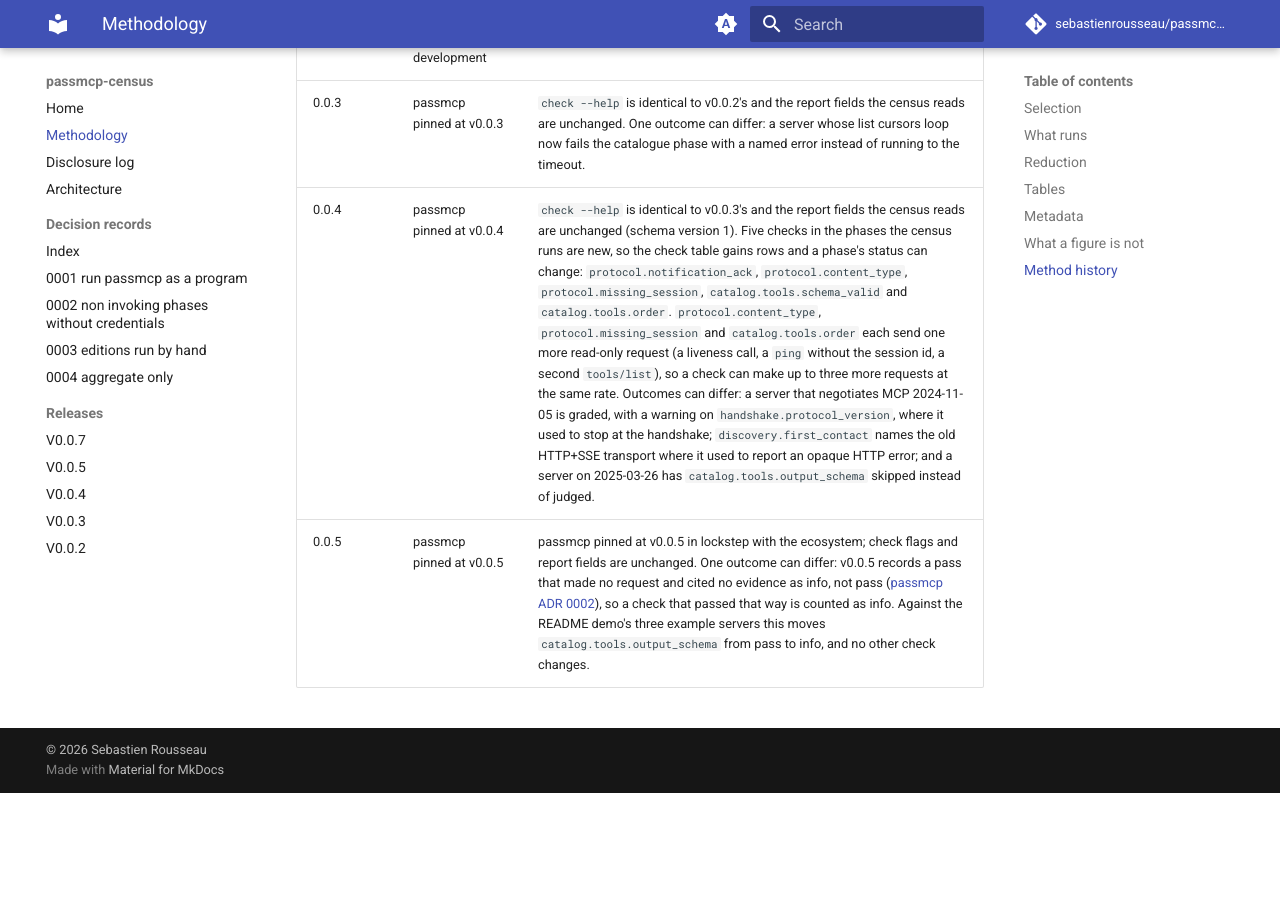
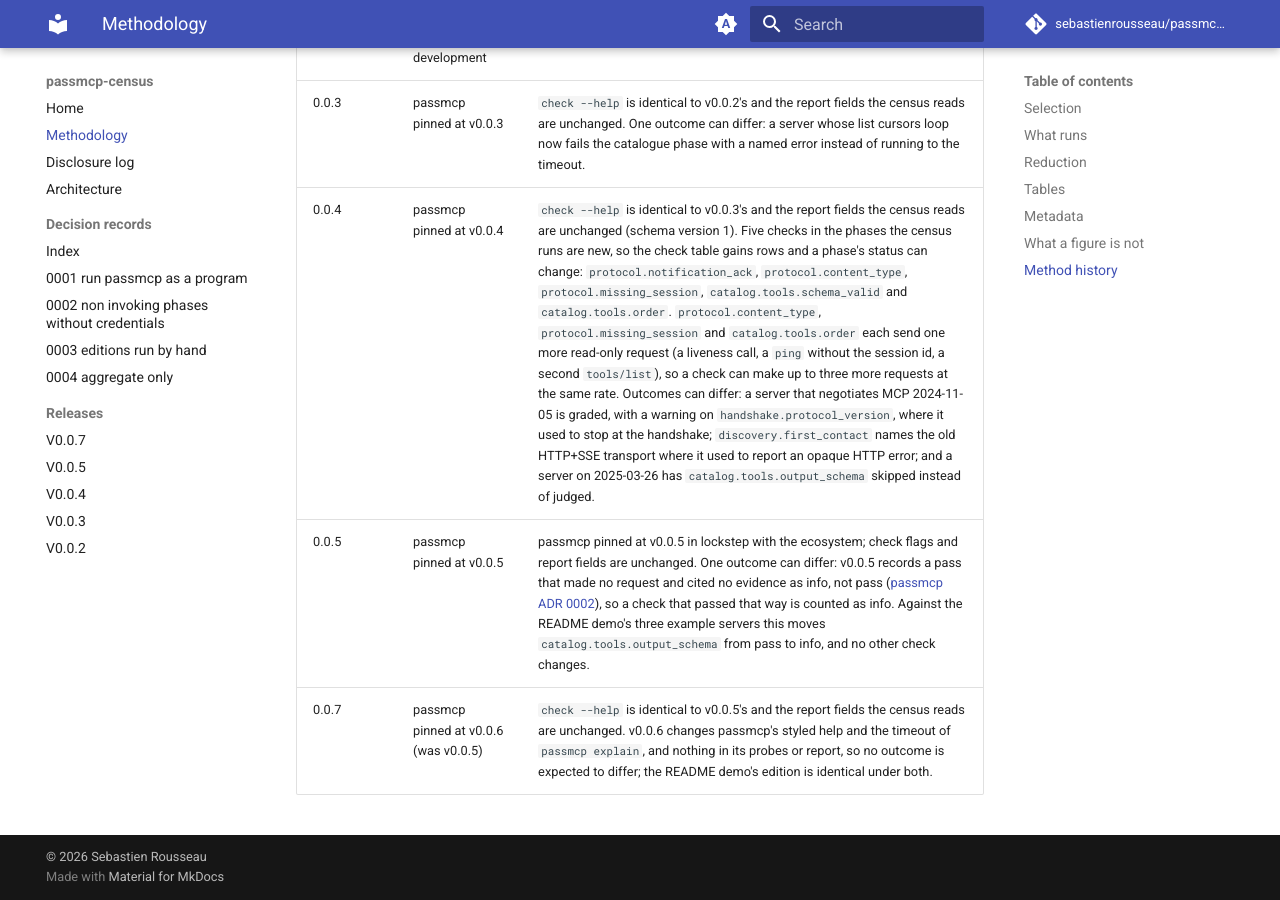
Before and after one commit to sebastienrousseau/passmcp-census, an MkDocs documentation site: the page built from docs/methodology.md, in a window 1280 px wide and 900 px high, scrolled down 3081 px. Built offline with MkDocs 1.6.1 and Material for MkDocs 9.7.7, drawn with Linux system fonts in a browser that asks for light colours; comment, search, counter and statistics services are not loaded; before the commit the page ends 3874 px from its top, so only the background shows below that; some of the changed text lies outside the part shown.

Commit message:
build: pin passmcp v0.0.6 for census runs
PASSMCP_VERSION named v0.0.5, but v0.0.6 is the newest tagged passmcp
release and DEVELOPMENT.md's release model moves the pin to it. The
Makefile, every go install line, the README's requirements and
capability rows, ADR 0001 and the methodology name v0.0.6, and the
method history gains a 0.0.7 row. Taken from the earlier session's
prepared patch (phase-a/0004); its CHANGELOG hunk was re-applied by
hand onto this branch's section. v0.0.7 is not pinned: passmcp has
not tagged it.

What v0.0.6 changes for a census: nothing measurable. Its non-test Go
changes against v0.0.5 are cmd/help.go and internal/enrich/anthropic.go
(the explain timeout), plus passmcp-reporting v0.0.6.

Verified again in this session: passmcp check --help is byte-identical
between v0.0.5 and v0.0.6 and matches the recorded copy; the demo
edition on loopback writes identical CSVs under both, and by-phase.csv,
which the README demo shows, is unchanged since v0.0.4, so the GIF is
not re-rendered; make versions agrees on 0.0.7.

Assisted-by: Claude Code:claude-opus-5-5
Signed-off-by: Sebastien Rousseau <sebastienrousseau@users.noreply.github.com>

````diff
--- a/docs/adr/0001-run-passmcp-as-a-program.md
+++ b/docs/adr/0001-run-passmcp-as-a-program.md
@@ -16,7 +16,7 @@ is Apache-2.0 and its data CC-BY-4.0.
 ## Decision
 
 The census runs the passmcp binary installed from a release
-(`go install satellion.com/passmcp/cmd/passmcp@v0.0.5`, `make passmcp`) and
+(`go install satellion.com/passmcp/cmd/passmcp@v0.0.6`, `make passmcp`) and
 reads its JSON report. The Makefile pins the release; the edition records
 the version the binary reported.
 
--- a/docs/methodology.md
+++ b/docs/methodology.md
@@ -33,7 +33,7 @@ dropped (`excluded`). The unit of the census is a distinct endpoint URL.
 ## What runs
 
 Each endpoint is checked by the passmcp release pinned in the Makefile
-(`PASSMCP_VERSION`, v0.0.5), with:
+(`PASSMCP_VERSION`, v0.0.6), with:
 
 ```sh
 passmcp check <url> --phases net,discovery,handshake,protocol,catalog \
@@ -116,3 +116,4 @@ records the same changes.
 | 0.0.3 | passmcp pinned at v0.0.3 | `check --help` is identical to v0.0.2's and the report fields the census reads are unchanged. One outcome can differ: a server whose list cursors loop now fails the catalogue phase with a named error instead of running to the timeout. |
 | 0.0.4 | passmcp pinned at v0.0.4 | `check --help` is identical to v0.0.3's and the report fields the census reads are unchanged (schema version 1). Five checks in the phases the census runs are new, so the check table gains rows and a phase's status can change: `protocol.notification_ack`, `protocol.content_type`, `protocol.missing_session`, `catalog.tools.schema_valid` and `catalog.tools.order`. `protocol.content_type`, `protocol.missing_session` and `catalog.tools.order` each send one more read-only request (a liveness call, a `ping` without the session id, a second `tools/list`), so a check can make up to three more requests at the same rate. Outcomes can differ: a server that negotiates MCP 2024-11-05 is graded, with a warning on `handshake.protocol_version`, where it used to stop at the handshake; `discovery.first_contact` names the old HTTP+SSE transport where it used to report an opaque HTTP error; and a server on 2025-03-26 has `catalog.tools.output_schema` skipped instead of judged. |
 | 0.0.5 | passmcp pinned at v0.0.5 | passmcp pinned at v0.0.5 in lockstep with the ecosystem; check flags and report fields are unchanged. One outcome can differ: v0.0.5 records a pass that made no request and cited no evidence as info, not pass ([passmcp ADR 0002](https://github.com/sebastienrousseau/passmcp/blob/main/docs/adr/0002-findings-cite-requests.md)), so a check that passed that way is counted as info. Against the README demo's three example servers this moves `catalog.tools.output_schema` from pass to info, and no other check changes. |
+| 0.0.7 | passmcp pinned at v0.0.6 (was v0.0.5) | `check --help` is identical to v0.0.5's and the report fields the census reads are unchanged. v0.0.6 changes passmcp's styled help and the timeout of `passmcp explain`, and nothing in its probes or report, so no outcome is expected to differ; the README demo's edition is identical under both. |
````
Also changed, not shown: CHANGELOG.md (+7 -2 lines), DEVELOPMENT.md (+1 -1 lines), README.md (+3 -3 lines), 1 other file.
